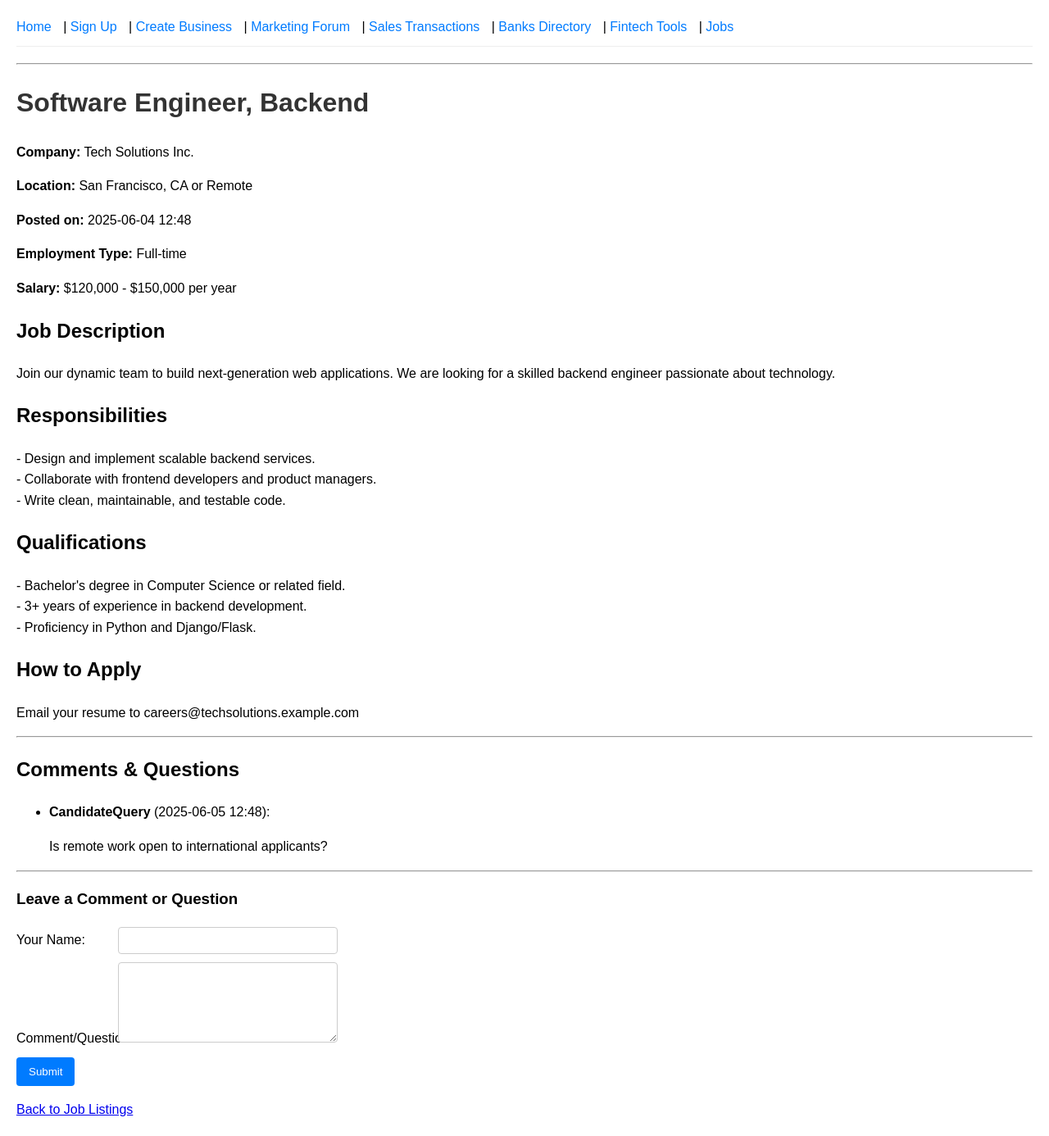
After one commit to GYFX35/Finances, a Flask app: page /job/1 in a window 1280 px wide. The commit adds this page. Shown: the whole page at 82% size. Run offline with Flask 3, Linux system fonts and the light colour scheme.

Commit message:
feat: Implement basic Jobs Board functionality
This commit introduces a Jobs Board feature, allowing you to post job
openings, browse available jobs, and view detailed information for each
posting. A commenting system on job detail pages allows for questions
and discussions related to specific roles.

Key features implemented:
- Data model for job postings (`job_postings_db`) added to `app.py`,
  including fields for job title, company, location, description,
  responsibilities, qualifications, application instructions, salary,
  posting date, and comments.
- A form and route (`/jobs/post`, `post_job.html`) for creating new
  job postings.
- A list view page (`/jobs`, `jobs_list.html`) displaying all job
  postings, sorted by date, with links to individual job details.
- A detail view page (`/job/<job_id>`, `job_detail.html`) showing
  comprehensive information for a single job and its associated comments.
- Functionality to add comments to job postings via a form on the
  detail page, handled by the `/job/<job_id>/add_comment` route.
- Main navigation in `base.html` updated with a link to the Jobs list page.

This feature uses in-memory data storage. Future enhancements could
include user authentication for job posters, advanced search/filtering
for job seekers, application tracking, and persistent storage.

```diff
--- a/app.py
+++ b/app.py
@@ -104,6 +104,32 @@ fintech_tools_db = {
     }
 }
 next_fintech_tool_id = 2
+
+# Job Postings Data Model
+job_postings_db = {
+    1: {
+        "job_id": 1, # Explicitly adding for clarity, matches key
+        "title": "Software Engineer, Backend",
+        "company_name": "Tech Solutions Inc.",
+        "location": "San Francisco, CA or Remote",
+        "description": "Join our dynamic team to build next-generation web applications. We are looking for a skilled backend engineer passionate about technology.",
+        "responsibilities": "- Design and implement scalable backend services.\n- Collaborate with frontend developers and product managers.\n- Write clean, maintainable, and testable code.",
+        "qualifications": "- Bachelor's degree in Computer Science or related field.\n- 3+ years of experience in backend development.\n- Proficiency in Python and Django/Flask.",
+        "employment_type": "Full-time",
+        "how_to_apply": "Email your resume to careers@techsolutions.example.com",
+        "salary_range": "$120,000 - $150,000 per year",
+        "date_posted": datetime.datetime.now() - datetime.timedelta(days=2),
+        "posted_by_user_id": 1, # Placeholder
+        "comments": [
+            {
+                "author_name": "CandidateQuery",
+                "text": "Is remote work open to international applicants?",
+                "timestamp": datetime.datetime.now() - datetime.timedelta(days=1)
+            }
+        ]
+    }
+}
+next_job_id = 2 # Since we added job 1
 
 @app.route('/')
 def hello_world():
@@ -475,6 +501,82 @@ def add_fintech_tool_comment(tool_id):
 
     return redirect(url_for('view_fintech_tool_detail', tool_id=tool_id))
 
+# Job Postings Routes
+@app.route('/jobs')
+def view_jobs_list():
+    # Sorting is handled in the template
+    return render_template('jobs_list.html', jobs=job_postings_db)
+
+@app.route('/jobs/post', methods=['GET', 'POST'])
+def post_new_job():
+    global next_job_id
+    if request.method == 'POST':
+        title = request.form.get('title')
+        company_name = request.form.get('company_name')
+        location = request.form.get('location')
+        description = request.form.get('description')
+        responsibilities = request.form.get('responsibilities', '')
+        qualifications = request.form.get('qualifications', '')
+        employment_type = request.form.get('employment_type', '')
+        how_to_apply = request.form.get('how_to_apply')
+        salary_range = request.form.get('salary_range', '')
+
+        if not all([title, company_name, location, description, how_to_apply]):
+            abort(400, description="Required fields are missing (Title, Company, Location, Description, How to Apply).")
+
+        current_job_id = next_job_id
+        new_job = {
+            "job_id": current_job_id,
+            "title": title,
+            "company_name": company_name,
+            "location": location,
+            "description": description,
+            "responsibilities": responsibilities,
+            "qualifications": qualifications,
+            "employment_type": employment_type,
+            "how_to_apply": how_to_apply,
+            "salary_range": salary_range if salary_range else "N/A",
+            "date_posted": datetime.datetime.now(),
+            "posted_by_user_id": 1,  # Placeholder
+            "comments": []
+        }
+        job_postings_db[current_job_id] = new_job
+        next_job_id += 1
+
+        # Assuming 'view_job_detail' will be the function name for the job detail page
+        return redirect(url_for('view_job_detail', job_id=current_job_id))
+
+    return render_template('post_job.html')
+
+@app.route('/job/<int:job_id>')
+def view_job_detail(job_id):
+    job_data = job_postings_db.get(job_id)
+    if not job_data:
+        abort(404)
+    return render_template('job_detail.html', job=job_data, job_id=job_id)
+
+@app.route('/job/<int:job_id>/add_comment', methods=['POST'])
+def add_job_comment(job_id):
+    job_data = job_postings_db.get(job_id)
+    if not job_data:
+        abort(404)
+
+    author_name = request.form.get('author_name')
+    comment_text = request.form.get('comment_text')
+
+    if not author_name or not comment_text:
+        abort(400, description="Author name and comment text are required.")
+
+    new_comment = {
+        "author_name": author_name,
+        "text": comment_text,
+        "timestamp": datetime.datetime.now()
+    }
+
+    job_postings_db[job_id]['comments'].append(new_comment)
+
+    return redirect(url_for('view_job_detail', job_id=job_id))
+
 @app.route('/offline')
 def offline_page():
     return render_template('offline.html')
--- a/templates/base.html
+++ b/templates/base.html
@@ -16,7 +16,8 @@
         <a href="{{ url_for('view_marketing_forum') }}">Marketing Forum</a> |
         <a href="{{ url_for('view_sales_list') }}">Sales Transactions</a> |
         <a href="{{ url_for('view_banks_list') }}">Banks Directory</a> |
-        <a href="{{ url_for('view_fintech_tools_list') }}">Fintech Tools</a>
+        <a href="{{ url_for('view_fintech_tools_list') }}">Fintech Tools</a> |
+        <a href="{{ url_for('view_jobs_list') }}">Jobs</a>
     </nav>
     <hr>
     {% block content %}
--- /dev/null
+++ b/templates/job_detail.html
@@ -0,0 +1,68 @@
+{% extends "base.html" %}
+
+{% block title %}
+    {{ job.title if job else 'Job Not Found' }} - Job Details
+{% endblock %}
+
+{% block content %}
+    {% if job %}
+        <h1>{{ job.title }}</h1>
+        <p><strong>Company:</strong> {{ job.company_name }}</p>
+        <p><strong>Location:</strong> {{ job.location }}</p>
+        <p><strong>Posted on:</strong> {{ job.date_posted.strftime('%Y-%m-%d %H:%M') }}</p>
+        {% if job.employment_type %}<p><strong>Employment Type:</strong> {{ job.employment_type }}</p>{% endif %}
+        {% if job.salary_range and job.salary_range != 'N/A' %}<p><strong>Salary:</strong> {{ job.salary_range }}</p>{% endif %}
+
+        <h2>Job Description</h2>
+        <p>{{ job.description|replace('\n', '<br>')|safe }}</p> {# Render newlines from textarea as <br> #}
+
+        {% if job.responsibilities %}
+            <h2>Responsibilities</h2>
+            <p>{{ job.responsibilities|replace('\n', '<br>')|safe }}</p>
+        {% endif %}
+
+        {% if job.qualifications %}
+            <h2>Qualifications</h2>
+            <p>{{ job.qualifications|replace('\n', '<br>')|safe }}</p>
+        {% endif %}
+
+        <h2>How to Apply</h2>
+        <p>{{ job.how_to_apply|safe }}</p> {# Use safe if it might contain email links or URLs directly #}
+
+        <hr>
+        <h2>Comments & Questions</h2>
+        {% if job.comments %}
+            <ul>
+                {% for comment in job.comments|sort(attribute='timestamp') %}
+                    <li>
+                        <p><strong>{{ comment.author_name }}</strong> ({{ comment.timestamp.strftime('%Y-%m-%d %H:%M') }}):</p>
+                        <div>{{ comment.text|replace('\n', '<br>')|safe }}</div>
+                    </li>
+                {% endfor %}
+            </ul>
+        {% else %}
+            <p>No comments or questions yet. Be the first!</p>
+        {% endif %}
+
+        <hr>
+        <h3>Leave a Comment or Question</h3>
+        <form method="POST" action="{{ url_for('add_job_comment', job_id=job_id) }}">
+            <div>
+                <label for="author_name">Your Name:</label>
+                <input type="text" id="author_name" name="author_name" required>
+            </div>
+            <div>
+                <label for="comment_text">Comment/Question:</label>
+                <textarea id="comment_text" name="comment_text" rows="3" required></textarea>
+            </div>
+            <div>
+                <button type="submit">Submit</button>
+            </div>
+        </form>
+
+    {% else %}
+        <h1>Job Not Found</h1>
+        <p>The job posting you are looking for does not exist.</p>
+    {% endif %}
+    <p><a href="{{ url_for('view_jobs_list') }}">Back to Job Listings</a></p>
+{% endblock %}
```
Also changed, not shown: templates/jobs_list.html (added, +26 -0 lines), templates/post_job.html (added, +48 -0 lines).
